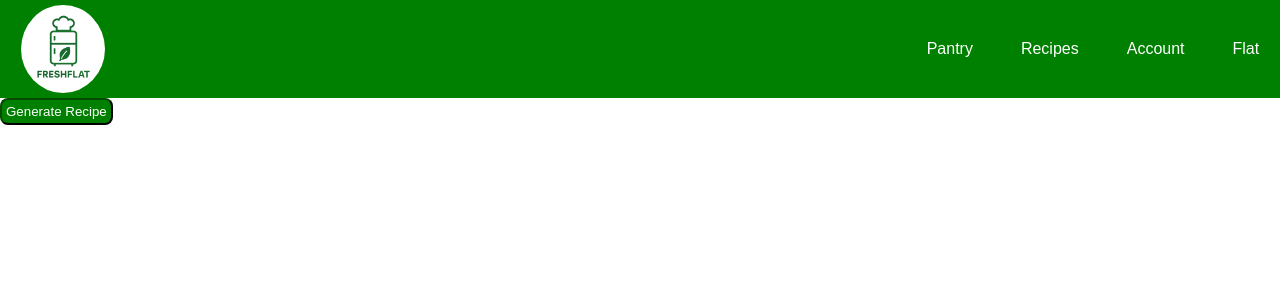
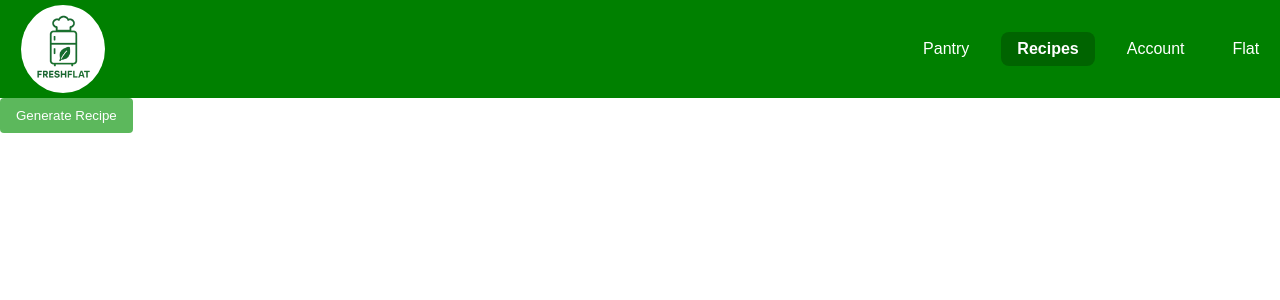
Before and after one commit to Mindmax-dev/FreshFlat, a Next.js app: page /recipe/collection in a window 1280 px wide. Shown: the top 300 px of the page. Built offline with nearby package versions, Linux system fonts and the light colour scheme.

Commit message:
routing to recipe collection page

```diff
--- a/app/(protected)/recipe/collection/page.js
+++ b/app/(protected)/recipe/collection/page.js
@@ -8,7 +8,10 @@ export default function RecipeCollectionPage() {
 
   return (
     <div>
-      <button onClick={() => router.push('/recipe/selectIngredients')}>
+      <button
+        className="actionButton"
+        onClick={() => router.push('/recipe/selectIngredients')}
+      >
         Generate Recipe
       </button>
     </div>
--- a/app/(protected)/recipe/create/page.js
+++ b/app/(protected)/recipe/create/page.js
@@ -4,9 +4,6 @@ import Recipe from '@/components/recipe/recipe';
 import { useSearchParams } from 'next/navigation';
 import { Suspense, useEffect, useState } from 'react';
 import { Mosaic } from 'react-loading-indicators';
-import { useSearchParams } from 'next/navigation';
-import { useEffect, useState } from 'react';
-import Recipe from '@/components/recipe/recipe';
 import RecipeSaveButton from '@/components/recipe/saveButton';
 import styles from './page.module.css';
 
--- a/app/globals.css
+++ b/app/globals.css
@@ -57,18 +57,17 @@ button {
   border-color: var(--borderColor);
 }
 
-.whiteActionButton {
-  background-color: #fcfcfa;
-  color: black;
-  padding: 10px 14px;
+.actionButton {
+  background-color: #5cb85c;
+  color: white;
+  padding: 10px 16px;
   border: none;
   border-radius: 4px;
   cursor: pointer;
-  max-width: 150px;
 }
 
-.whiteActionButton:hover {
-  background-color: lightgray;
+.actionButton:hover {
+  background-color: rgb(0, 173, 46);
 }
 
 .editButton {
--- a/components/dashboard/index.jsx
+++ b/components/dashboard/index.jsx
@@ -265,10 +265,7 @@ export default function Dashboard({ pantryIngredients, user }) {
       </table>
 
       <div className={styles.addButtonContainer}>
-        <button
-          className={styles.addButton}
-          onClick={() => setShowAddModal(true)}
-        >
+        <button className="actionButton" onClick={() => setShowAddModal(true)}>
           Add Ingredient
         </button>
       </div>
--- a/components/layout/header/index.jsx
+++ b/components/layout/header/index.jsx
@@ -14,7 +14,7 @@ export default function Header() {
 
   const navItems = [
     { name: 'Pantry', path: '/' },
-    { name: 'Recipes', path: '/recipe/selectIngredients' },
+    { name: 'Recipes', path: '/recipe/collection' },
     { name: 'Account', path: '/account' },
     { name: 'Flat', path: '/flat' },
   ];
--- a/components/recipe/selectIngredientsPage/index.jsx
+++ b/components/recipe/selectIngredientsPage/index.jsx
@@ -53,8 +53,8 @@ export default function SelectIngredientsPage({ flatIngredients }) {
         </select>
       </div>
       <button
+        className="actionButton"
         style={{ marginTop: '20px' }}
-        className="whiteActionButton"
         onClick={handleGenerateRecipe}
       >
         Generate Recipe
```
Also changed, not shown: components/dashboard/styles.module.css (+0 -9 lines), components/recipe/saveButton/index.jsx (+12 -1 lines).
